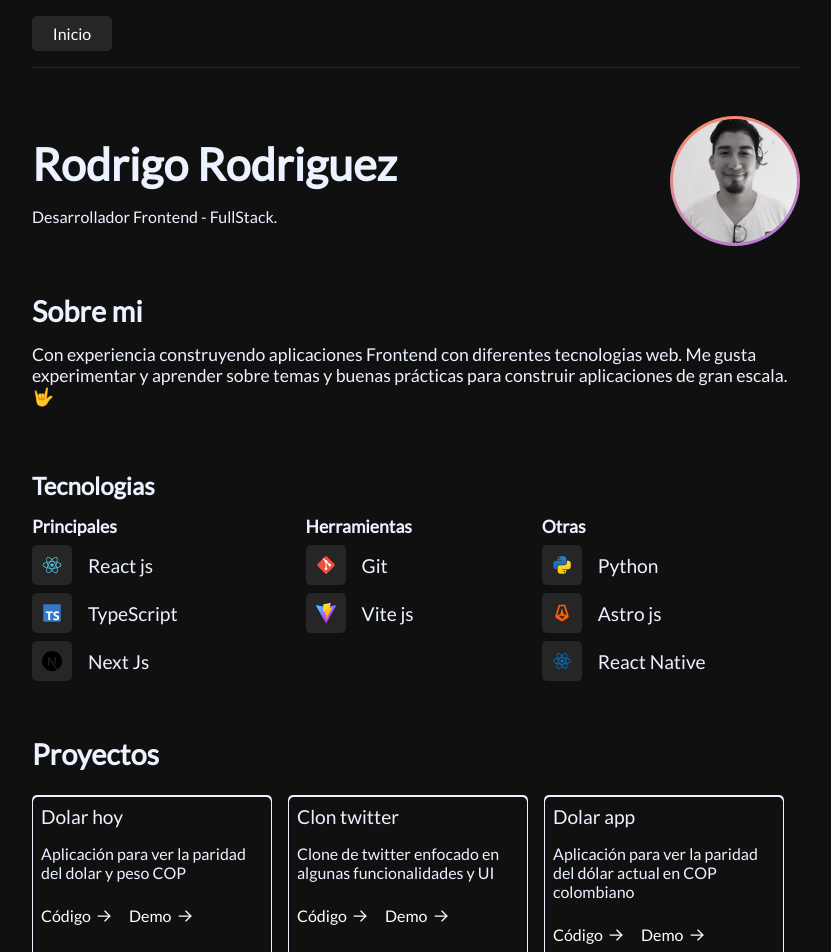
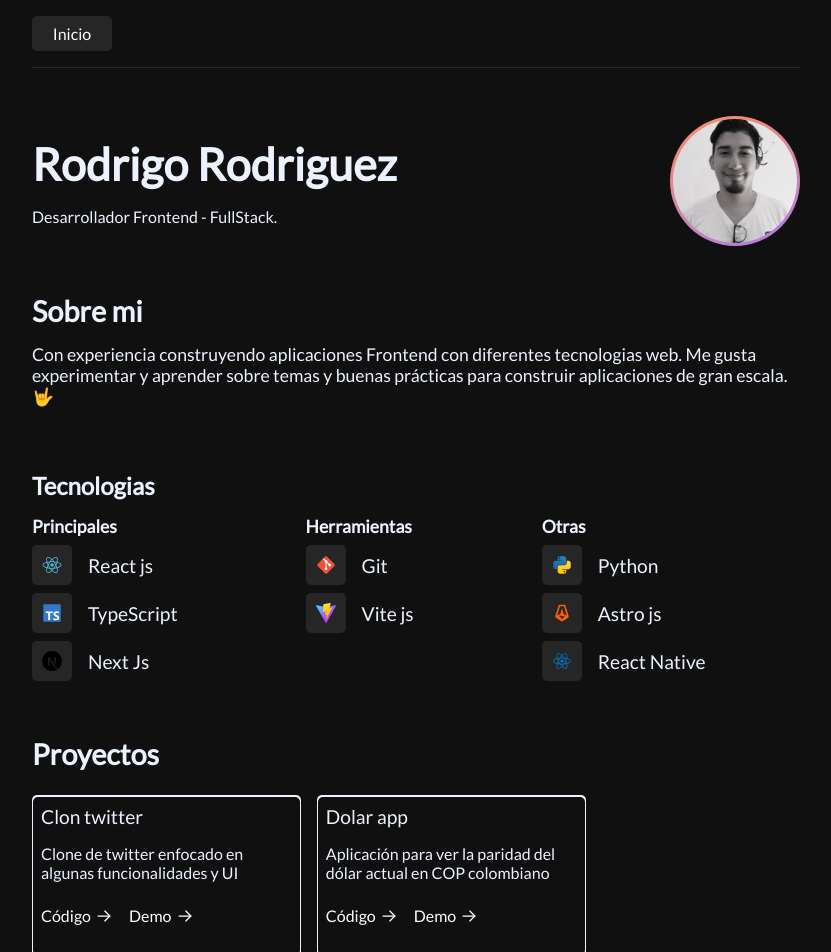
Before and after one commit to Rodevp/new-portfolio, a React (Vite) app: page / in a window 1280 px wide. Shown: the top 952 px of the page, without its empty margins (224-1055 px from the left). Built offline with nearby package versions, Linux system fonts and the light colour scheme.

Commit message:
remove project one!

```diff
--- a/src/projects/Project.jsx
+++ b/src/projects/Project.jsx
@@ -74,15 +74,6 @@ function Project() {
 
     const projects = [
         {
-            id: 0,
-            title: "Dolar hoy",
-            description: "Aplicación para ver la paridad del dolar y peso COP",
-            urls: {
-                github: "https://github.com/Rodevp/dollar-evaluate",
-                demo: "https://dollar-evaluate.vercel.app/"
-            }
-        },
-        {
             id: 1,
             title: "Clon twitter",
             description: "Clone de twitter enfocado en algunas funcionalidades y UI",
```
